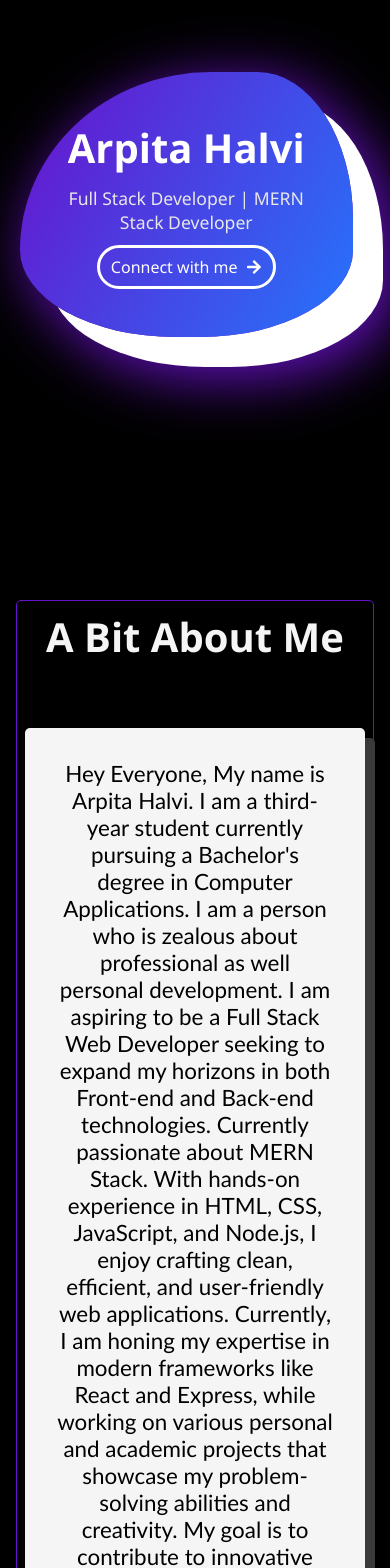
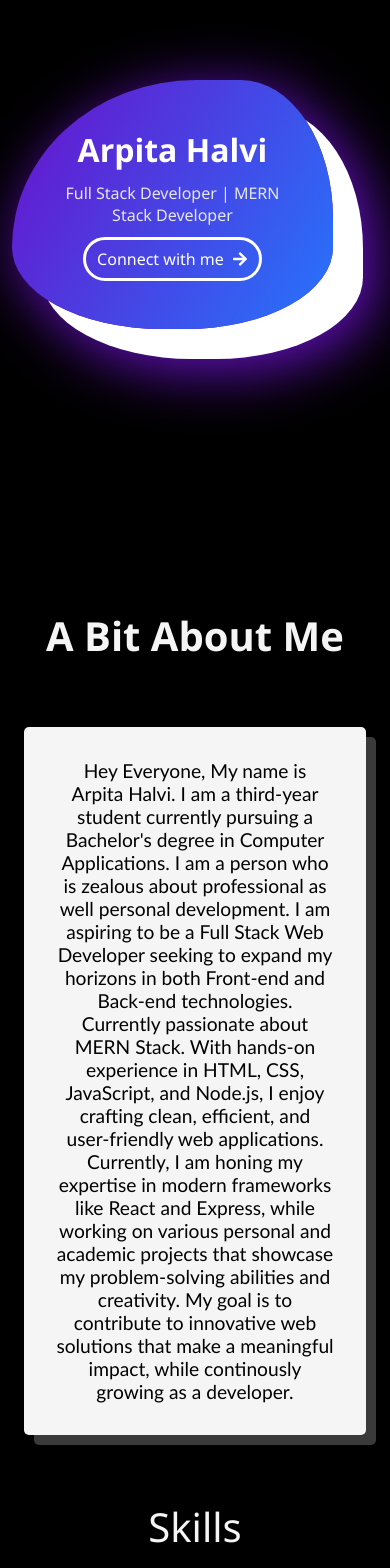
Before and after one commit to ArpitaHalvi/personal-portfolio, a React (Vite) app: page / in a window 390 px wide. Shown: the part 260-1828 px from the top of the page. Built offline with nearby package versions, Linux system fonts and the light colour scheme.

Commit message:
Made more responsive

```diff
--- a/src/App.scss
+++ b/src/App.scss
@@ -23,7 +23,7 @@
       padding: 0.5rem;
       position: relative;
       a {
-        color: #dce9ff;
+        color: #f6f9ff;
         cursor: pointer;
       }
       &::after {
@@ -87,6 +87,7 @@
     gap: 0.7rem;
     animation: animate-div 1s linear;
     h1 {
+      text-align: center;
       font-size: 5rem;
       animation: animate-div 1s linear;
     }
@@ -148,9 +149,20 @@
   }
   @media (width<=550px) {
     justify-content: flex-start;
-    margin-left: 5%;
+    margin-left: 3%;
     div {
       width: 90%;
+    }
+  }
+  @media (width<=480px) {
+    div {
+      width: 85%;
+      h1 {
+        font-size: 2rem;
+      }
+      p {
+        font-size: 1rem;
+      }
     }
   }
 }
@@ -187,15 +199,11 @@
 // --------------- ABOUT SECTION STYLES ---------------
 .about-section {
   width: 100%;
-  // height: 90vh;
   color: whitesmoke;
   padding: 2rem;
   @include index.flex-box;
   .about-me {
     width: 90%;
-    border: 1px solid #6a11cb;
-    // border: 1px solid #2575fc;
-    // box-shadow: 10px 10px;
     padding: 2rem;
     border-radius: 5px;
     @include index.flex-box($flex-dir: column);
@@ -299,6 +307,13 @@
             }
           }
         }
+      }
+    }
+  }
+  @media (width<=480px) {
+    .about-me {
+      p {
+        font-size: 1.2rem;
       }
     }
   }
@@ -419,6 +434,19 @@
     }
     // }
   }
+  @media (width<=480px) {
+    padding: 1rem;
+    .projects {
+      .card {
+        width: 100%;
+        div {
+          .link {
+            font-size: 1.1rem;
+          }
+        }
+      }
+    }
+  }
 }
 
 // ----------- FOOTER SECTION STYLES ---------------
@@ -468,4 +496,13 @@
       }
     }
   }
+  @media (width<=480px) {
+    padding: 4rem 2rem;
+    .social-handles {
+      a {
+        width: 60px;
+        height: 45px;
+      }
+    }
+  }
 }
```
